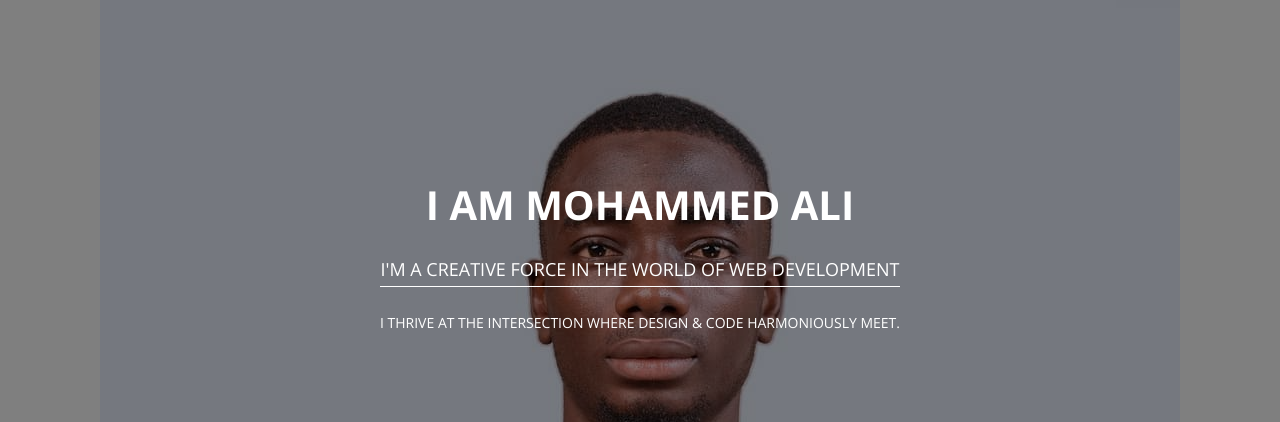
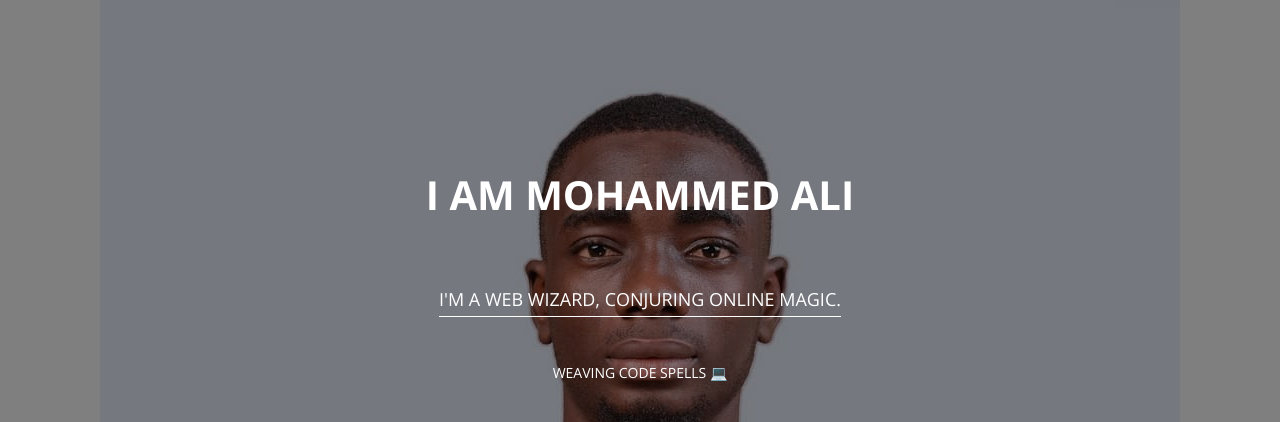
Before and after one commit to alimohammed99/alimohammed99.github.io, a plain HTML site: page index.html in a window 1280 px wide. Shown: the top 422 px of the page. Drawn offline with nearby package versions, Linux system fonts and the light colour scheme.

Commit message:
Update index.html

```diff
--- a/index.html
+++ b/index.html
@@ -188,14 +188,11 @@
 
         <!-- Name & Description -->
         <div class="hero-content">
-            <h1 class="fade-in slidee">I am Mohammed Ali</h1>
+            <h1 class="fade-in slidee">I am Mohammed Ali</h1><br><br>
 
-            <p style="text-transform: uppercase" class="fade-in hero-job" id="changingHeading"><span>I'm a creative force in the
-                    world of web
-                    development</span></p>
+            <p style="text-transform: uppercase" class="fade-in hero-job" id="changingHeading"><span>I'm a web wizard, conjuring online magic.</span></p><br>
 
-            <p class="hero-job-desc fade-in" style="text-transform: uppercase">I thrive at the intersection where design &amp;
-                code harmoniously meet.</p><br><br><br><br>
+            <p class="hero-job-desc fade-in" style="text-transform: uppercase">Weaving Code Spells 💻</p><br><br>
 
             <p><a target="_blank" title="Click to download my CV" style="text-align:center;"
                     href="https://drive.google.com/file/d/1sARUBJe2nJu-9GyhawxaED2Y4xgWPwjC/view?usp=drive_link"
```
Lines whose indentation alone changed are shown as unchanged.
